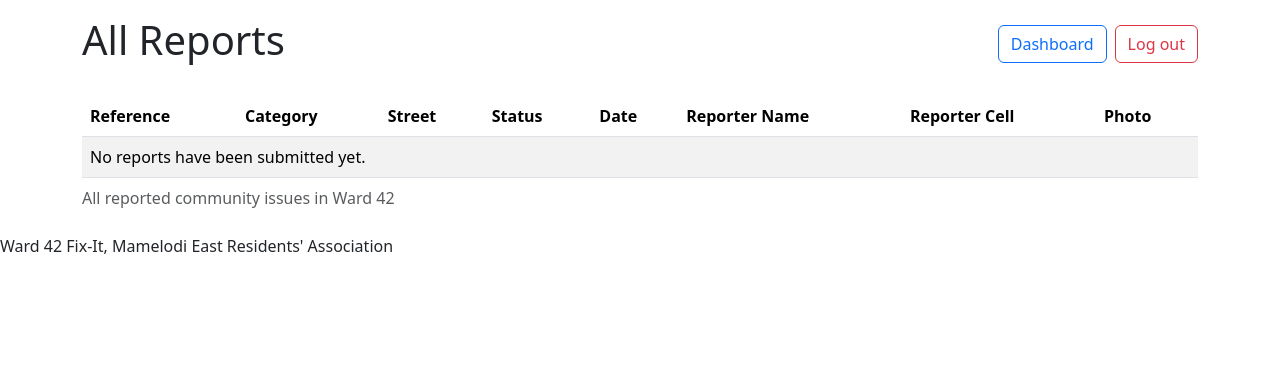
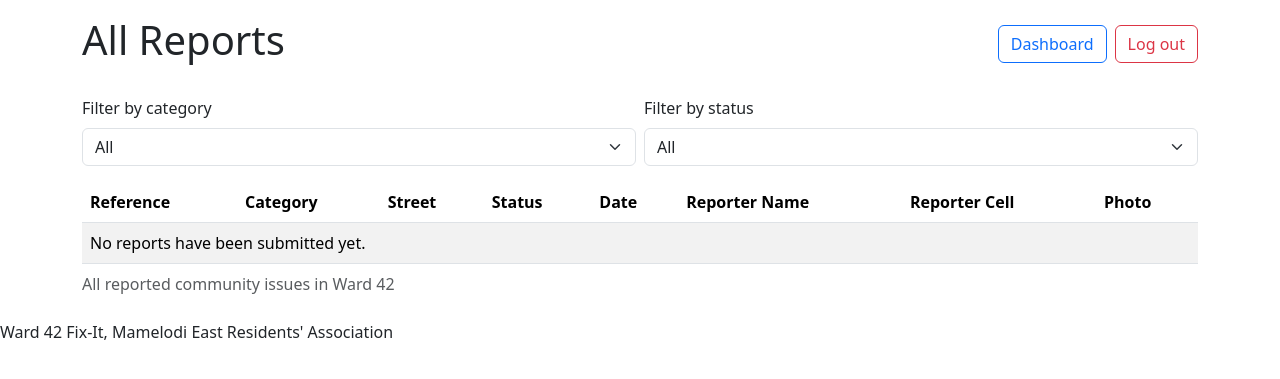
Before and after one commit to mellosityata-cloud/ward42-fixit, a Flask app: page /reports in a window 1280 px wide. Shown: the part 96-475 px from the top of the page. Run offline with Flask 3, Linux system fonts and the light colour scheme; the visitor is signed in with stand-in values (Sample User, id 1); data that the repository does not hold is empty; some libraries are stand-ins or nearby versions.

Commit message:
Add live category and status filter

```diff
--- /dev/null
+++ b/static/js/reports.js
@@ -0,0 +1,24 @@
+const categoryFilter = document.getElementById("filter-category");
+const statusFilter = document.getElementById("filter-status");
+
+const rows = document.querySelectorAll(
+  "#reports-table tbody tr[data-category]",
+);
+
+function applyFilters() {
+  const selectedCategory = categoryFilter.value;
+  const selectedStatus = statusFilter.value;
+
+  rows.forEach(function (row) {
+    const categoryMatches =
+      selectedCategory === "" || row.dataset.category === selectedCategory;
+
+    const statusMatches =
+      selectedStatus === "" || row.dataset.status === selectedStatus;
+
+    row.hidden = !(categoryMatches && statusMatches);
+  });
+}
+
+categoryFilter.addEventListener("change", applyFilters);
+statusFilter.addEventListener("change", applyFilters);
--- a/templates/reports.html
+++ b/templates/reports.html
@@ -1,3 +1,4 @@
+
 {% extends "base.html" %}
 
 {% block content %}
@@ -16,9 +17,42 @@
     </div>
 </div>
 
+<!-- Live report filters -->
+<div class="row g-2 mb-3">
+
+    <div class="col-sm-6">
+        <label for="filter-category" class="form-label">
+            Filter by category
+        </label>
+
+        <select id="filter-category" class="form-select">
+            <option value="">All</option>
+            <option value="Pothole">Pothole</option>
+            <option value="Water leak">Water leak</option>
+            <option value="Streetlight">Streetlight</option>
+            <option value="Illegal dumping">Illegal dumping</option>
+            <option value="Other">Other</option>
+        </select>
+    </div>
+
+    <div class="col-sm-6">
+        <label for="filter-status" class="form-label">
+            Filter by status
+        </label>
+
+        <select id="filter-status" class="form-select">
+            <option value="">All</option>
+            <option value="Open">Open</option>
+            <option value="In progress">In progress</option>
+            <option value="Closed">Closed</option>
+        </select>
+    </div>
+
+</div>
 
 <div class="table-responsive">
-    <table class="table table-striped">
+
+    <table id="reports-table" class="table table-striped">
 
         <caption>
             All reported community issues in Ward 42
@@ -41,16 +75,22 @@
 
             {% for report in reports %}
 
-            <tr>
+            <!-- One opening row for each report -->
+            <tr data-category="{{ report.category }}" data-status="{{ report.status }}">
+
                 <td>
                     <a href="{{ url_for('report_detail', report_id=report.id) }}">
                         {{ report.reference }}
                     </a>
                 </td>
 
-                <td>{{ report.category }}</td>
+                <td>
+                    {{ report.category }}
+                </td>
 
-                <td>{{ report.street }}</td>
+                <td>
+                    {{ report.street }}
+                </td>
 
                 <td>
                     <form
@@ -58,7 +98,12 @@
                         action="{{ url_for('update_status', report_id=report.id) }}"
                         class="d-flex gap-2"
                     >
-                        <input type="hidden" name="csrf_token" value="{{ csrf_token() }}">
+
+                        <input
+                            type="hidden"
+                            name="csrf_token"
+                            value="{{ csrf_token() }}"
+                        >
 
                         <label
                             for="status-{{ report.id }}"
@@ -98,18 +143,23 @@
                     {{ report.created_at.strftime('%d %B %Y') if report.created_at else 'Not available' }}
                 </td>
 
-                <td>{{ report.reporter_name }}</td>
-
-                <td>{{ report.reporter_cell }}</td>
+                <td>
+                    {{ report.reporter_name }}
+                </td>
 
                 <td>
+                    {{ report.reporter_cell }}
+                </td>
+
+                <td>
+
                     {% if report.photo_path %}
 
                         <img
-                             src="{{ url_for('uploaded_photo', filename=report.photo_path) }}"
-                             alt="Report photo"
-                             width="80"
-                             loading="lazy"
+                            src="{{ url_for('uploaded_photo', filename=report.photo_path) }}"
+                            alt="Report photo"
+                            width="80"
+                            loading="lazy"
                         >
 
                     {% else %}
@@ -117,9 +167,11 @@
                         No photo
 
                     {% endif %}
+
                 </td>
 
             </tr>
+            <!-- The report row ends here -->
 
             {% else %}
 
@@ -134,6 +186,9 @@
         </tbody>
 
     </table>
+
 </div>
 
+<script src="{{ url_for('static', filename='js/reports.js') }}"></script>
+
 {% endblock %}
```
